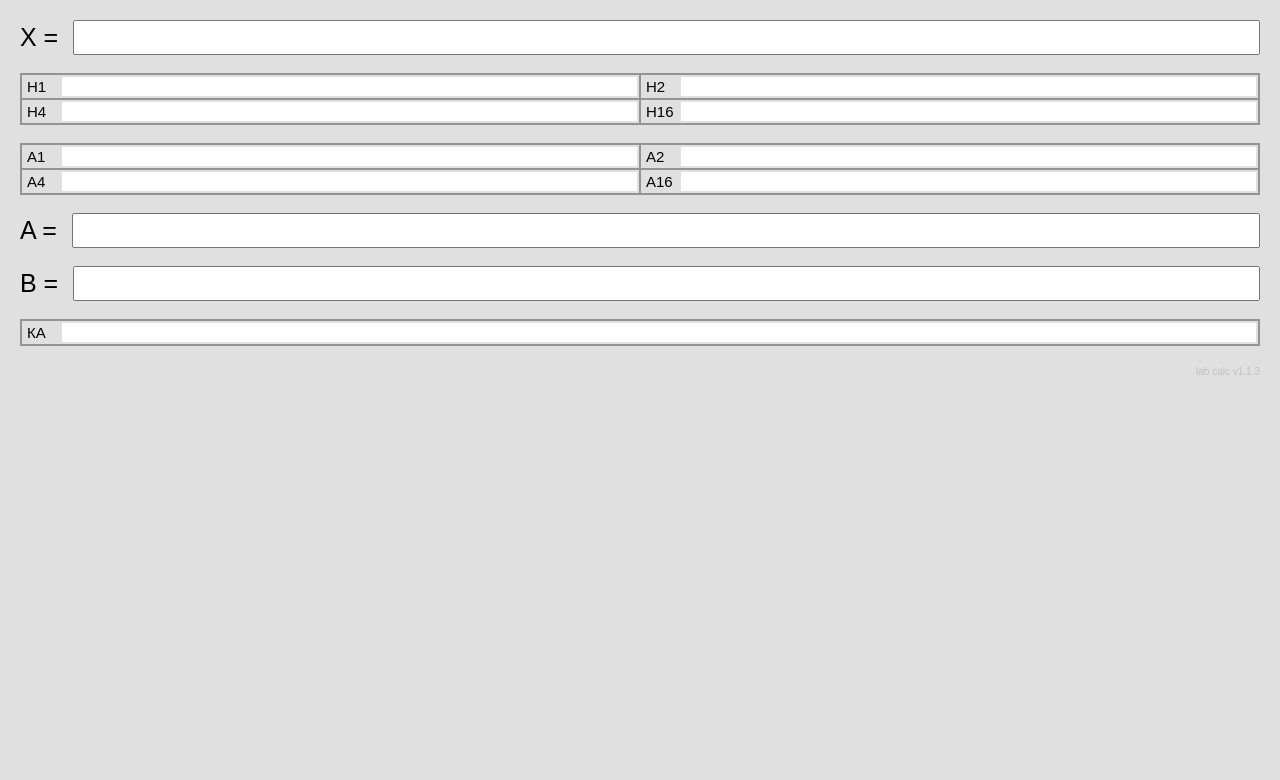
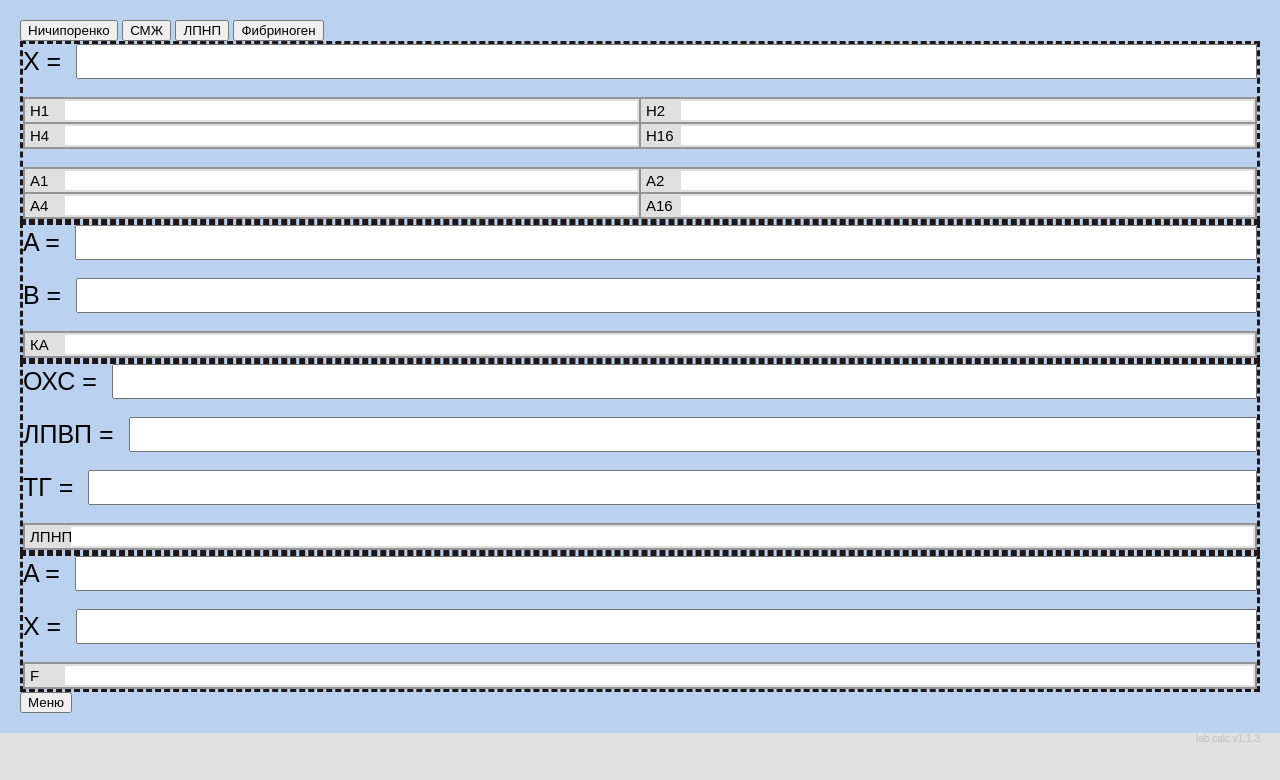
Before and after one commit to Alex-1701/lab_calc, a website: page public/index.html in a window 1280 px wide. Drawn offline with Linux system fonts and the light colour scheme.

Commit message:
Added new two calculators. Start to make them switchable

```diff
--- a/public/index.html
+++ b/public/index.html
@@ -14,11 +14,21 @@
 <body>
 
   <div class="content">
+    <!-- Меню  -->
+    <div>
+      <button onclick="visibilityState.setNichiporenko()">Ничипоренко</button>
+      <button onclick="visibilityState.setSMG()">СМЖ</button>
+      <button onclick="visibilityState.setLPNP()">ЛПНП</button>
+      <button onclick="visibilityState.setFibrinogen()">Фибриноген</button>
+    </div>
+    <!--  *********************  -->
+
+    <!--  Ничипоренко  -->
+    <div class="calculator" id="Nichiporenko_calculator">
       <div class="input_param">
         <div class="param_name">X =</div>
         <input type="number" id="input_x" class="input_field" value="">
       </div>
-
       <table>
         <tr>
           <td>
@@ -49,8 +59,6 @@
           </td>
         </tr>
       </table>
-
-
       <table>
         <tr>
           <td>
@@ -81,18 +89,20 @@
           </td>
         </tr>
       </table>
+    </div>
+    <!--  *********************  -->
 
 
+    <!--  СМЖ  -->
+    <div class="calculator" id="SMG_calculator">
       <div class="input_param">
         <div class="param_name">A =</div>
         <input type="number" id="input_a" class="input_field" value="">
       </div>
-
       <div class="input_param">
         <div class="param_name">B =</div>
         <input type="number" id="input_b" class="input_field" value="">
       </div>
-
       <table>
         <tr>
           <td>
@@ -103,6 +113,64 @@
           </td>
         </tr>
       </table>
+    </div>
+    <!--  *********************  -->
+
+
+    <!--  ЛПНП  -->
+    <div class="calculator" id="LPNP_calculator">
+      <div class="input_param">
+        <div class="param_name">ОХС =</div>
+        <input type="number" id="input_OXC" class="input_field" value="">
+      </div>
+      <div class="input_param">
+        <div class="param_name">ЛПВП =</div>
+        <input type="number" id="input_LPVP" class="input_field" value="">
+      </div>
+      <div class="input_param">
+        <div class="param_name">ТГ =</div>
+        <input type="number" id="input_TG" class="input_field" value="">
+      </div>
+      <table>
+        <tr>
+          <td>
+            <div class="name_and_result">
+              <div class="name">ЛПНП</div>
+              <input type="number" disabled class="result" id="LPNP_result"/>
+            </div>
+          </td>
+        </tr>
+      </table>
+    </div>
+    <!--  *********************  -->
+
+    <!--  Фибриноген  -->
+    <div class="calculator" id="Fibrinogen_calculator">
+      <div class="input_param">
+        <div class="param_name">A =</div>
+        <input type="number" id="input_A2" class="input_field" value="">
+      </div>
+      <div class="input_param">
+        <div class="param_name">X =</div>
+        <input type="number" id="input_X2" class="input_field" value="">
+      </div>
+      <table>
+        <tr>
+          <td>
+            <div class="name_and_result">
+              <div class="name">F</div>
+              <input type="number" disabled class="result" id="F_result"/>
+            </div>
+          </td>
+        </tr>
+      </table>
+    </div>
+    <!--  *********************  -->
+
+
+    <div>
+      <button onclick="visibilityState.setMenu()">Меню</button>
+    </div>
   </div>
 
   <a class="version" href="https://github.com/Alex-1701/lab_calc" target="_blank">
--- a/public/index.js
+++ b/public/index.js
@@ -1,3 +1,36 @@
+const redraw = () => {
+
+}
+
+const visibilityState = {
+  menu: true,
+  Nichiporenko: false,
+  SMG: false,
+  LPNP: false,
+  Fibrinogen: false,
+
+  setNichiporenko: () => {
+    this.Nichiporenko = true;
+  },
+
+  setSMG: () => {
+    this.SMG = true;
+  },
+
+  setLPNP: () => {
+    this.LPNP = true;
+  },
+
+  setFibrinogen: () => {
+    this.Fibrinogen = true;
+  },
+
+  setMenu: () => {
+    this.menu = true;
+  },
+}
+
+// Ничипоренко
 const calculate_N = () => {
   const x = document.getElementById("input_x").value;
 
@@ -11,9 +44,10 @@ const calculate_N = () => {
   document.getElementById("a2_result").value = (x * 2 / 3).toFixed(3);
   document.getElementById("a1_result").value = (x * 1 / 3).toFixed(3);
 }
+document.getElementById("input_x").addEventListener("input", calculate_N)
+// ************
 
-document.getElementById("input_x").addEventListener("input", calculate_N)
-
+// СМЖ
 const calculate_KA = () => {
   const a = document.getElementById("input_a").value;
   const b = document.getElementById("input_b").value;
@@ -24,8 +58,38 @@ const calculate_KA = () => {
     document.getElementById("KA_result").value = "";
   }
 }
-
 document.getElementById("input_a").addEventListener("input", calculate_KA)
 document.getElementById("input_b").addEventListener("input", calculate_KA)
+// ************
 
-// calculate_KA()
+// ЛПНП
+const calculate_LPNP = () => {
+  const OXC = document.getElementById("input_OXC").value;
+  const LPVP = document.getElementById("input_LPVP").value;
+  const TG = document.getElementById("input_TG").value;
+
+  if (OXC && LPVP && TG) {
+    document.getElementById("LPNP_result").value = (OXC - (LPVP + TG / 2.2)).toFixed(1);
+  } else {
+    document.getElementById("LPNP_result").value = "";
+  }
+}
+document.getElementById("input_OXC").addEventListener("input", calculate_LPNP)
+document.getElementById("input_LPVP").addEventListener("input", calculate_LPNP)
+document.getElementById("input_TG").addEventListener("input", calculate_LPNP)
+// ************
+
+// Фибриноген
+const calculate_F = () => {
+  const A2 = document.getElementById("input_A2").value;
+  const X2 = document.getElementById("input_X2").value;
+
+  if (A2 && X2) {
+    document.getElementById("F_result").value = (A2 * 2.85 / X2).toFixed(1);
+  } else {
+    document.getElementById("F_result").value = "";
+  }
+}
+document.getElementById("input_A2").addEventListener("input", calculate_F)
+document.getElementById("input_X2").addEventListener("input", calculate_F)
+// ************
--- a/public/style.css
+++ b/public/style.css
@@ -13,10 +13,11 @@ body {
 }
 
 .content {
-    background: #e0e0e0;
+    /*background: #e0e0e0;*/
+    background: #bad1ef;
     display: flex;
     flex-direction: column;
-    row-gap: 18px;
+    /*row-gap: 18px;*/
     padding: 20px;
 }
 
@@ -81,3 +82,10 @@ td {
     align-items: center;
     text-decoration: none;
 }
+
+.calculator {
+    border: 3px dashed #1f1717;
+    display: flex;
+    flex-direction: column;
+    row-gap: 18px;
+}
```
Lines whose indentation alone changed are shown as unchanged.
